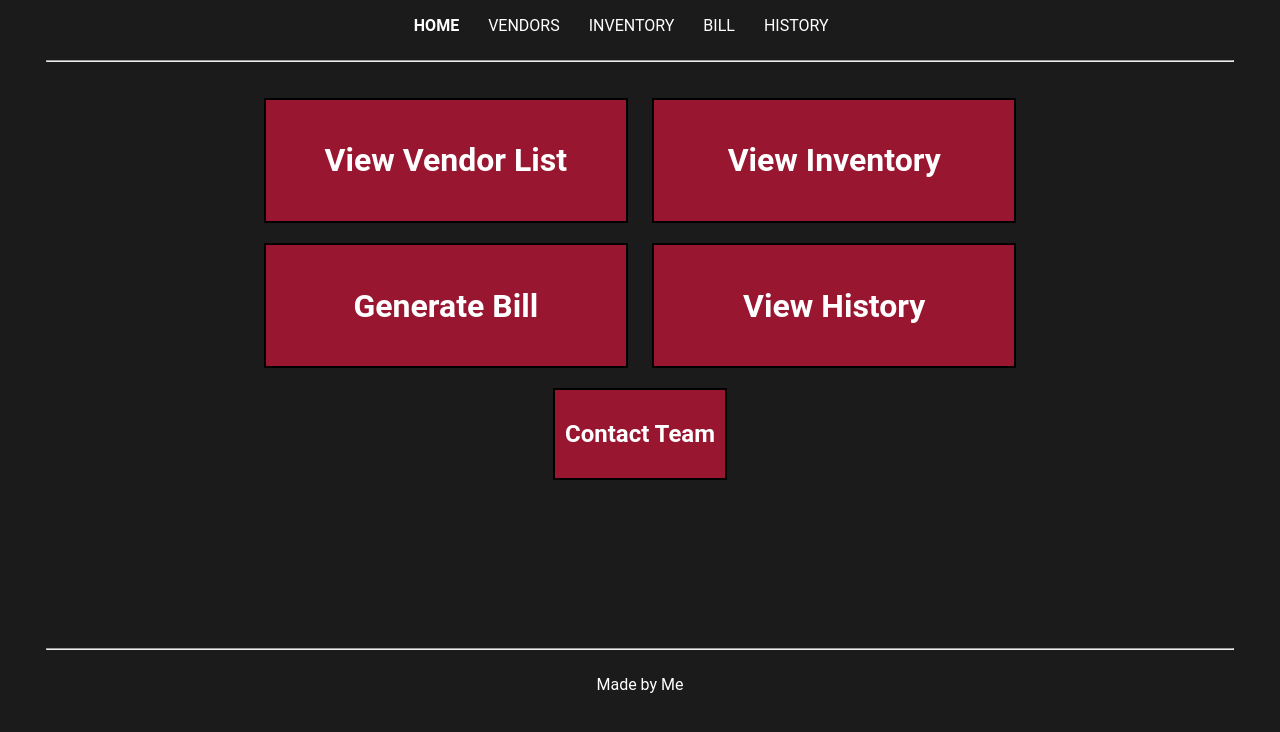
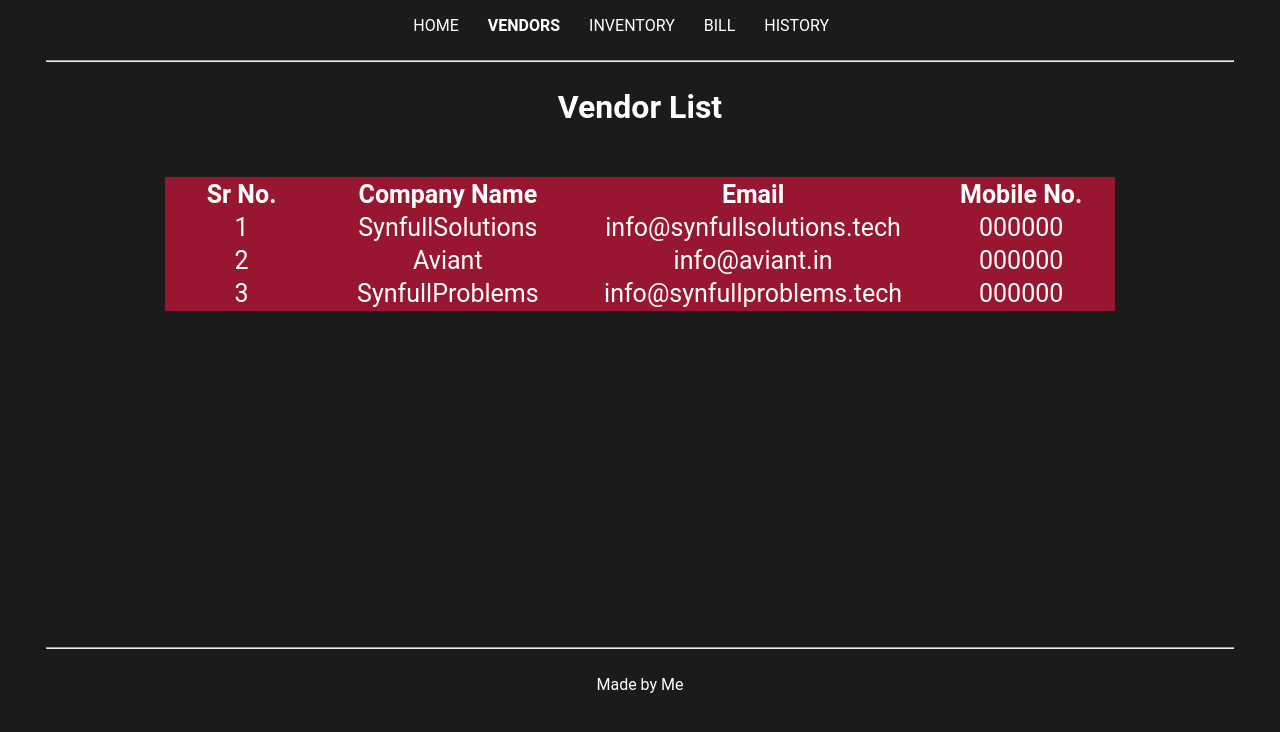
Before and after one commit to Nisarg2061/KGNS, a Flask app: page / in a window 1280 px wide. Shown: the top 732 px of the page. Run offline with Flask 3, Linux system fonts and the light colour scheme.

Commit message:
Made Venor Page

```diff
--- a/app.py
+++ b/app.py
@@ -2,9 +2,31 @@ from flask import Flask, render_template
 
 app = Flask(__name__)
 
+dict_vendors = [
+    {
+        'id': 1,
+        'name': 'SynfullSolutions',
+        'email': 'info@synfullsolutions.tech',
+        'phone': '000000'
+    },
+    {
+        'id': 2,
+        'name': 'Aviant',
+        'email': 'info@aviant.in',
+        'phone': '000000'
+    },
+    {
+        'id': 3,
+        'name': 'SynfullProblems',
+        'email': 'info@synfullproblems.tech',
+        'phone': '000000'
+    }
+]
+Titles = ['Vendor List', 'Inventory', 'Bill Generator', 'History']
+
 @app.route("/")
 def first():
-    return render_template('index.html')
+    return render_template('vendors.html', vendors=dict_vendors, titles=Titles)
 
 if __name__=="__main__":
     app.run(host='0.0.0.0',debug=True)
--- a/static/style.css
+++ b/static/style.css
@@ -18,7 +18,7 @@ header{
     padding-right: 0%;
 }
 main{
-    height: 535px;
+    height: 475px;
     width: auto;
     margin: 1% 10%;
     align-items: center;
@@ -62,3 +62,21 @@ footer{
     text-decoration: none;
     color: white;
 }
+.ven_div{
+    height: auto;
+    width: auto;
+    display: inline-block;
+    margin: 10px;
+    padding: 2%;
+}
+.div_loop_ven{
+    margin: 10% 0%;
+}
+.table_ven{
+    font-size: 25px;
+    color: white;
+    background-color: rgba(220, 20, 60, 0.650);
+}
+th{
+    width: 20em;
+}
--- a/templates/index.html
+++ b/templates/index.html
@@ -4,7 +4,6 @@
     <meta charset="UTF-8">
     <meta name="viewport" content="width=device-width, initial-scale=1.0">
     <link rel="stylesheet" href="http://192.168.0.192:5000/static/style.css">
-    <meta name="viewport" content="width=device-width, initial-scale=1">
     <title>KGNS</title>
 </head>
 <body>
@@ -33,8 +32,8 @@
         </div>
     </header>
     <hr>
-    <main class="container">
-        <div class="container">
+    <main>
+        <div>
             <div>
                 <div class="index_div">
                     <h1><a href="#" class="index_a">View Vendor List</a></h1>
--- a/templates/vendors.html
+++ b/templates/vendors.html
@@ -1 +1,69 @@
-<h1>Vendor List</h1>
+<!DOCTYPE html>
+<html lang="en">
+<head>
+    <meta charset="UTF-8">
+    <meta name="viewport" content="width=device-width, initial-scale=1.0">
+    <link rel="stylesheet" href="http://192.168.0.192:5000/static/style.css">
+    <title>Vendor List</title>
+</head>
+<body>
+    <header>
+        <div class="index_bar">
+          <p>
+            <a href="/" class="index_nav">
+              home
+            </a>
+            <a href="/" class="index_nav">
+              <b>
+                Vendors
+              </b>
+            </a>
+            <a href="/" class="index_nav">
+              Inventory
+            </a>
+            <a href="/" class="index_nav">
+              Bill
+            </a>
+            <a href="/" class="index_nav">
+              History
+            </a>
+          </p>
+
+        </div>
+    </header>
+    <hr>
+    <h1 style="color: white;">
+        {{titles[0]}}
+    </h1>
+    <main>
+        <div class="ven_div">
+            <table class="table_ven">
+                <thead>
+                    <tr>
+                        <th>Sr No.</th>
+                        <th>Company Name</th>
+                        <th>Email</th>
+                        <th>Mobile No.</th>
+                    </tr>
+                </thead>
+                <tbody>
+                    {% for i in vendors %}
+                        <tr>
+                            <td>{{i['id']}}</td>
+                            <td>{{i['name']}}</td>
+                            <td>{{i['email']}}</td>
+                            <td>{{i['phone']}}</td>
+                        </tr>
+                    {% endfor %}
+                </tbody>
+              </table>
+        </div>
+    </main>
+    <hr>
+    <footer>
+        <div>
+            <p style="color: white;">Made by Me</p>
+        </div>
+    </footer>
+</body>
+</html>
```
